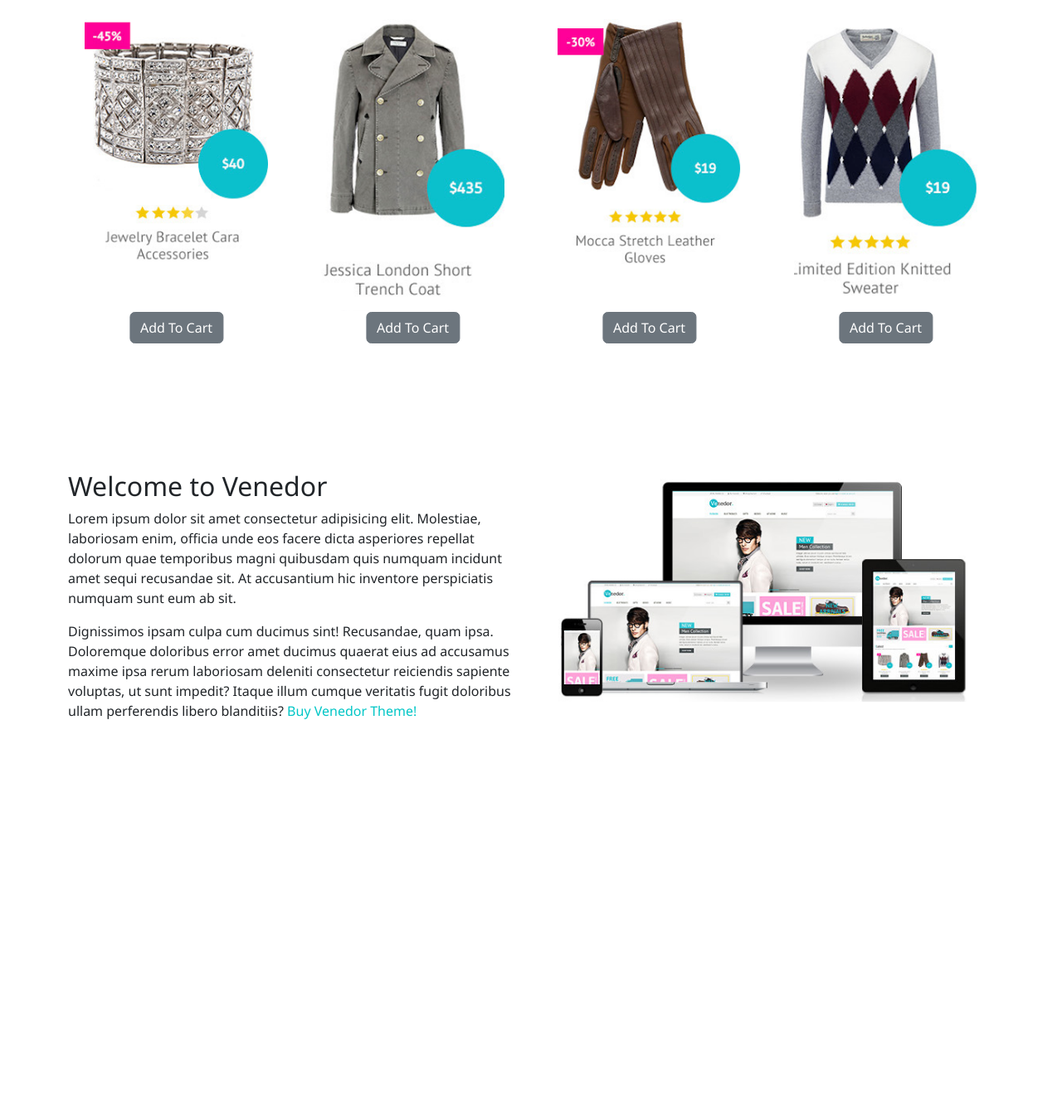
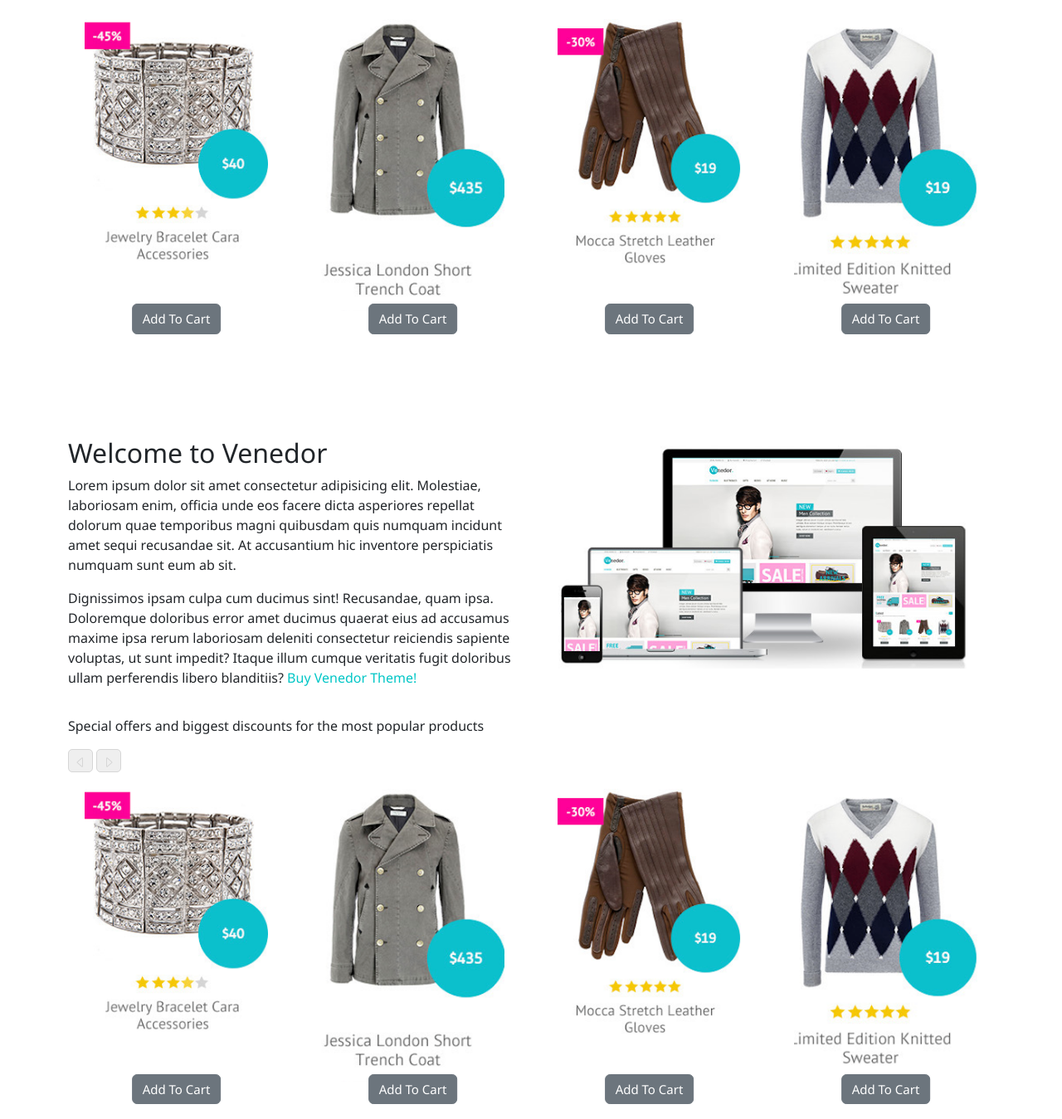
Before and after one commit to bluesatch/venedor23, a plain HTML site: page index.html in a window 1280 px wide. Shown: the part 917-2266 px from the top of the page at 83% size. Before the commit the page ends 1802 px from the top, so only its background shows below. Drawn offline with nearby package versions, Linux system fonts and the light colour scheme.

Commit message:
fixed product section; working on best sellers

```diff
--- a/css/style.css
+++ b/css/style.css
@@ -83,21 +83,16 @@ body {
     border-radius: 3px;
 }
 
-#promoSection, #latestSection {
+#promoSection, #latestSection, #bestSellersSection {
     padding: 20px 0;
 }
 
-.latest-box {
-    position: relative;
-    border-top: 1px solid var(--tert);
+.latest-box, .sellers-box {
     padding: 18px 0;
     width: 100%;
-    height: 600px;
 }
 
-#latestHeading {
-    position: absolute;
-    top: -20px;
+#latestHeading, #bestSellersHeading {
     margin: 0;
     padding:  0 5px;
     font-family: var(--headerFont);
@@ -106,18 +101,62 @@ body {
     border-left: 4px solid var(--prim);
 }
 
+
+#latestScrolls #sellerScrolls {
+    padding-left: 5px;
+    background-color: white;
+    /* change background-color in js */
+}
+
+/* @media (min-width: 768px) and (max-width: 992px) {
+
+    .products {
+        height: 400px;
+    }
+} */
+
+@media (min-width: 768px) {
+
+    .latest-box {
+        position: relative;
+        border-top: 1px solid var(--tert);
+        width: 100%;
+        height: 560px;
+    }
+
+    #latestHeading, #bestSellersHeading {
+        position: absolute;
+        top: -20px;
+        margin: 0;
+        background-color: white;
+    }
+
+    #latestScrolls {
+        position: absolute;
+        top: -20px;
+        right: 0;
+    }
+
+    .products {
+        position: relative;
+        height: 480px;
+        height: 50vh;
+    }
+
+    .cart-btn {
+        position: absolute;
+        bottom: 0;
+        left: 50%;
+        transform: translateX(-50%);
+        font-size: calc(12px + (16 - 12) * ((100vw - 300px) / (1600 - 300)));
+    }
+}
+
+
 .latest-tag {
     font-size: 14px;
 }
 
-#latestScrolls {
-    position: absolute;
-    top: -20px;
-    right: 0;
-    padding-left: 5px;
-    background-color: white;
-    /* change background-color in js */
-}
 
 .scroll-btn {
     color: var(--tert);
@@ -134,11 +173,3 @@ body {
     padding: 20px;
     /* border: 1px solid blue; */
 }
-
-
-
-@media (max-width: 767px) {
-    .products-col {
-        margin: 20px auto;
-    }
-}
--- a/index.html
+++ b/index.html
@@ -155,7 +155,7 @@
                 <div class="latest-box">
                     <h2 class="subheading text-capitalize" id="latestHeading">latest</h2>
                     <p class="latest-tag">Buy discount items from the latest collections of world brands</p>
-                    <div class="scroll-btns" id="latestScrolls">
+                    <div class="scroll-btns d-none d-md-block" id="latestScrolls">
                         <button class="scroll-btn">
                             <svg xmlns="http://www.w3.org/2000/svg" width="16" height="16" fill="currentColor" class="bi bi-caret-left" viewBox="0 0 16 16">
                                 <path d="M10 12.796V3.204L4.519 8 10 12.796zm-.659.753-5.48-4.796a1 1 0 0 1 0-1.506l5.48-4.796A1 1 0 0 1 11 3.204v9.592a1 1 0 0 1-1.659.753z"/>
@@ -171,27 +171,27 @@
                     </div>
                     <div class="row">
                         <div class="col-lg-3 col-md-4 products-col">
-                            <div class="products w-100 h-100 position-relative">
-                                <img src="images/bracelet.png" alt="bracelet cara" class="img-fluid w-100 latest-img">
-                                <button class="btn btn-secondary cart-btn text-capitalize d-block mx-auto position-absolute top-100 start-50 translate-middle">add to cart</button>
+                            <div class="products w-100">
+                                <img src="images/bracelet.png" alt="bracelet cara" class="img-fluid  latest-img d-block mx-auto">
+                                <button class="btn btn-secondary cart-btn text-capitalize d-block mx-auto">add to cart</button>
                             </div>
                         </div>
                         <div class="col-lg-3 col-md-4 products-col">
-                            <div class="products w-100 h-100 position-relative">
-                                <img src="images/trenchcoat.png" alt="jessica london short trench coat" class="img-fluid w-100 latest-img">
-                                <button class="btn btn-secondary cart-btn text-capitalize d-block mx-auto position-absolute top-100 start-50 translate-middle">add to cart</button>
+                            <div class="products w-100">
+                                <img src="images/trenchcoat.png" alt="jessica london short trench coat" class="img-fluid latest-img d-block mx-auto">
+                                <button class="btn btn-secondary cart-btn text-capitalize d-block mx-auto">add to cart</button>
                             </div>
                         </div>
                         <div class="col-lg-3 col-md-4 products-col">
-                            <div class="products w-100 h-100 position-relative">
-                                <img src="images/gloves.png" alt="mocca stretch leather gloves" class="img-fluid w-100 latest-img">
-                                <button class="btn btn-secondary cart-btn text-capitalize d-block mx-auto position-absolute top-100 start-50 translate-middle">add to cart</button>
+                            <div class="products w-100">
+                                <img src="images/gloves.png" alt="mocca stretch leather gloves" class="img-fluid latest-img d-block mx-auto">
+                                <button class="btn btn-secondary cart-btn text-capitalize d-block mx-auto">add to cart</button>
                             </div>
                         </div>
                         <div class="col-lg-3 d-none d-lg-block">
-                            <div class="products w-100 h-100 position-relative">
-                                <img src="images/sweater.png" alt="limited edition knitted sweater" class="img-fluid w-100 latest-img">
-                                <button class="btn btn-secondary cart-btn text-capitalize d-block mx-auto position-absolute top-100 start-50 translate-middle">add to cart</button>
+                            <div class="products w-100">
+                                <img src="images/sweater.png" alt="limited edition knitted sweater" class="img-fluid latest-img d-block mx-auto">
+                                <button class="btn btn-secondary cart-btn text-capitalize d-block mx-auto">add to cart</button>
                             </div>
                         </div>
                     </div>
@@ -212,6 +212,54 @@
                 </div>
             </div>
         </section>
+        <section class="section bestSellersSection">
+            <div class="container">
+                <div class="sellers-box">
+                    <h2 class="subheading text-capitalize" id="bestSellersHeading">latest</h2>
+                    <p class="sellers-tag">Special offers and biggest discounts for the most popular products</p>
+                    <div class="scroll-btns d-none d-md-block" id="sellerScrolls">
+                        <button class="scroll-btn">
+                            <svg xmlns="http://www.w3.org/2000/svg" width="16" height="16" fill="currentColor" class="bi bi-caret-left" viewBox="0 0 16 16">
+                                <path d="M10 12.796V3.204L4.519 8 10 12.796zm-.659.753-5.48-4.796a1 1 0 0 1 0-1.506l5.48-4.796A1 1 0 0 1 11 3.204v9.592a1 1 0 0 1-1.659.753z"/>
+                            </svg>
+                            <span class="visually-hidden">scroll left</span>
+                        </button>
+                        <button class="scroll-btn">
+                            <svg xmlns="http://www.w3.org/2000/svg" width="16" height="16" fill="currentColor" class="bi bi-caret-right" viewBox="0 0 16 16">
+                                <path d="M6 12.796V3.204L11.481 8 6 12.796zm.659.753 5.48-4.796a1 1 0 0 0 0-1.506L6.66 2.451C6.011 1.885 5 2.345 5 3.204v9.592a1 1 0 0 0 1.659.753z"/>
+                            </svg>
+                            <span class="visually-hidden">scroll right</span>
+                        </button>
+                    </div>
+                    <div class="row">
+                        <div class="col-lg-3 col-md-4 products-col">
+                            <div class="products w-100">
+                                <img src="images/bracelet.png" alt="bracelet cara" class="img-fluid  latest-img d-block mx-auto">
+                                <button class="btn btn-secondary cart-btn text-capitalize d-block mx-auto">add to cart</button>
+                            </div>
+                        </div>
+                        <div class="col-lg-3 col-md-4 products-col">
+                            <div class="products w-100">
+                                <img src="images/trenchcoat.png" alt="jessica london short trench coat" class="img-fluid latest-img d-block mx-auto">
+                                <button class="btn btn-secondary cart-btn text-capitalize d-block mx-auto">add to cart</button>
+                            </div>
+                        </div>
+                        <div class="col-lg-3 col-md-4 products-col">
+                            <div class="products w-100">
+                                <img src="images/gloves.png" alt="mocca stretch leather gloves" class="img-fluid latest-img d-block mx-auto">
+                                <button class="btn btn-secondary cart-btn text-capitalize d-block mx-auto">add to cart</button>
+                            </div>
+                        </div>
+                        <div class="col-lg-3 d-none d-lg-block">
+                            <div class="products w-100">
+                                <img src="images/sweater.png" alt="limited edition knitted sweater" class="img-fluid latest-img d-block mx-auto">
+                                <button class="btn btn-secondary cart-btn text-capitalize d-block mx-auto">add to cart</button>
+                            </div>
+                        </div>
+                    </div>
+                </div>
+            </div>
+        </section>
     </main>
     <script src="https://cdn.jsdelivr.net/npm/bootstrap@5.3.2/dist/js/bootstrap.bundle.min.js" integrity="sha384-C6RzsynM9kWDrMNeT87bh95OGNyZPhcTNXj1NW7RuBCsyN/o0jlpcV8Qyq46cDfL" crossorigin="anonymous"></script>
 </body>
```
